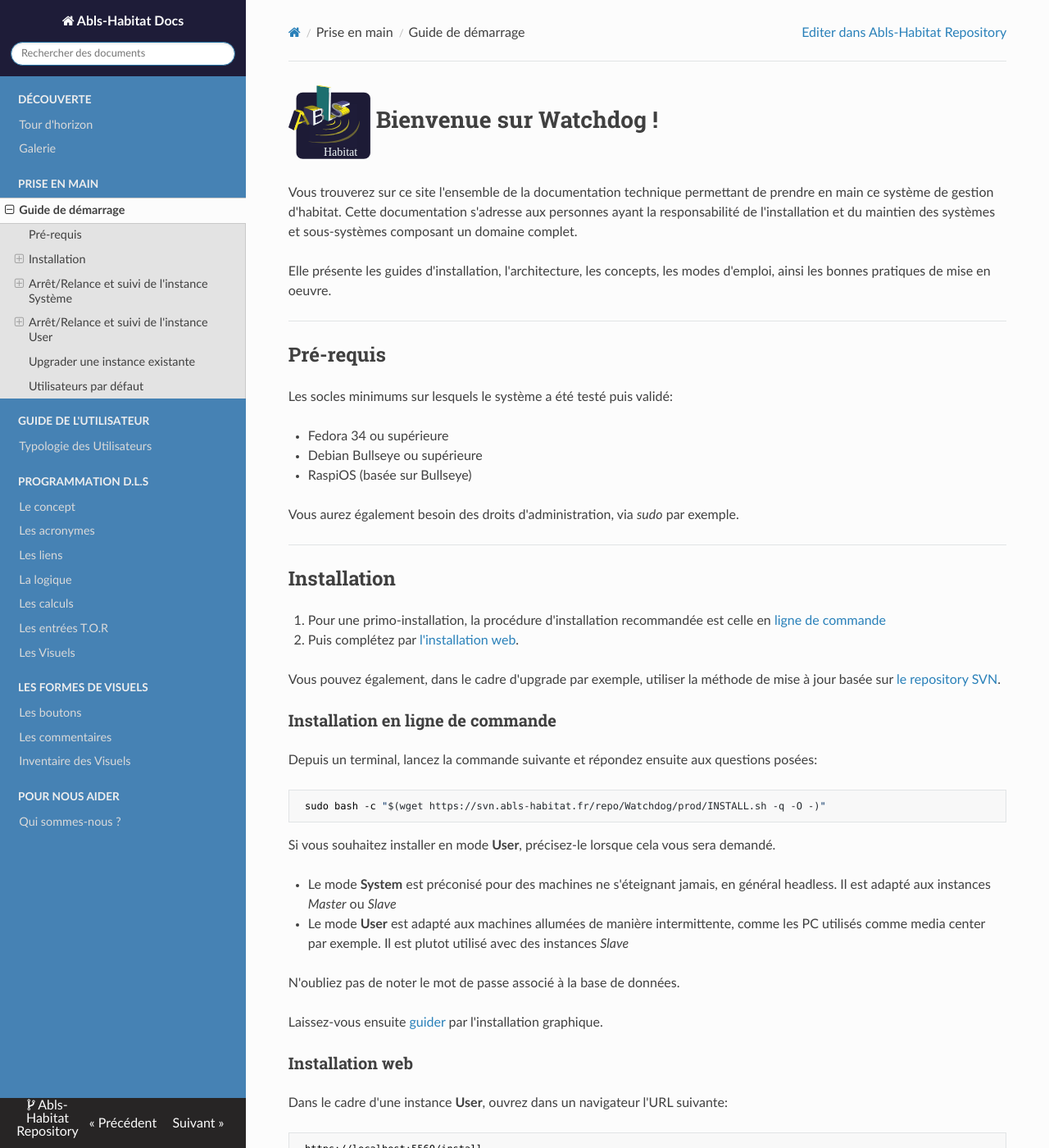
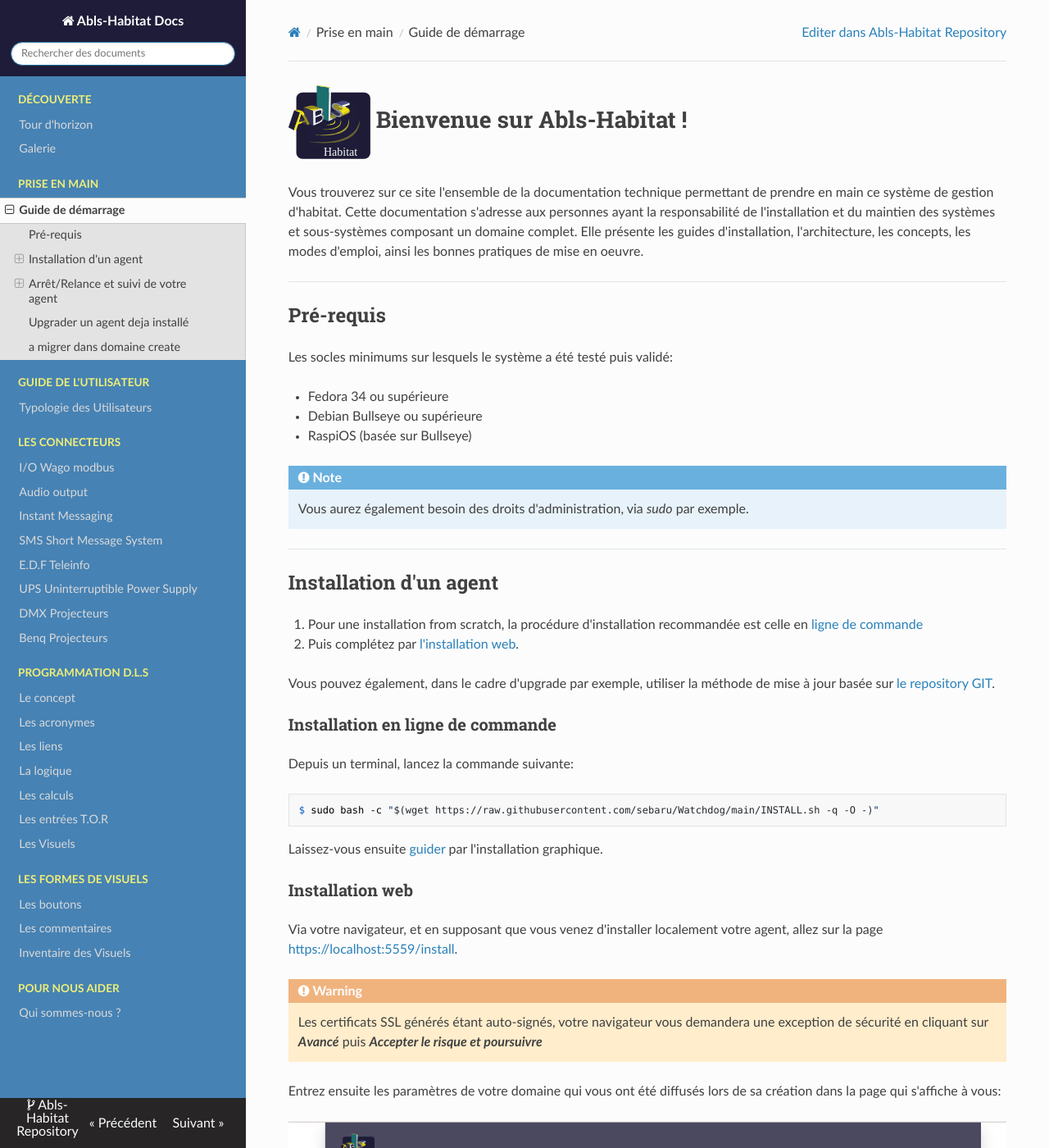
Before and after one commit to sebaru/abls-habitat-docs, an MkDocs documentation site: the page built from src/guide_demarrage.md, in a window 1280 px wide and 1400 px high. Shown: the whole window at 82% size. Built offline with MkDocs 1.6.1, drawn with Linux system fonts in a browser that asks for light colours; nearby versions of some CDN libraries; some of the changed text lies outside the part shown.

Commit message:
DOCS: Adding multiples data

```diff
--- a/mkdocs.yml
+++ b/mkdocs.yml
@@ -17,6 +17,15 @@ nav:
    - Guide de démarrage: guide_demarrage.md
  - Guide de l'utilisateur:
    - Typologie des Utilisateurs: users.md
+ - Les connecteurs:
+   - I/O Wago modbus: io_modbus.md
+   - Audio output: io_audio.md
+   - Instant Messaging: io_imsgs.md
+   - SMS Short Message System: io_smsg.md
+   - E.D.F Teleinfo: io_teleinfoedf.md
+   - UPS Uninterruptible Power Supply: io_ups.md
+   - DMX Projecteurs: io_dmx.md
+   - Benq Projecteurs: io_projo.md
  - Programmation D.L.S:
    - Le concept: dls.md
    - Les acronymes: dls_acronymes.md
@@ -35,3 +44,6 @@ nav:
 theme:
  name: readthedocs
  locale: fr
+
+markdown_extensions:
+  - admonition
--- a/src/extra.css
+++ b/src/extra.css
@@ -6,4 +6,4 @@
  img[alt="imgvisuel"] { max-width:128px; max-height:128px }
  img[alt="imgmax800"] { max-width:800px; max-height:800px }
 
- .caption-text { color: #EEE; }
+ .caption-text { color: #EE7; }
--- a/src/guide_demarrage.md
+++ b/src/guide_demarrage.md
@@ -1,8 +1,7 @@
-# <img src="/img/abls.svg" width=100> Bienvenue sur Watchdog !
+# <img src="/img/abls.svg" width=100> Bienvenue sur Abls-Habitat !
 
 Vous trouverez sur ce site l'ensemble de la documentation technique permettant de prendre en main ce système de gestion d'habitat.
 Cette documentation s'adresse aux personnes ayant la responsabilité de l'installation et du maintien des systèmes et sous-systèmes composant un domaine complet.
-
 Elle présente les guides d'installation, l'architecture, les concepts, les modes d'emploi, ainsi les bonnes pratiques de mise en oeuvre.
 
 ---
@@ -14,64 +13,51 @@ Les socles minimums sur lesquels le système a été testé puis validé:
 * Debian Bullseye ou supérieure
 * RaspiOS (basée sur Bullseye)
 
-Vous aurez également besoin des droits d'administration, via *sudo* par exemple.
+!!! Note
+    Vous aurez également besoin des droits d'administration, via *sudo* par exemple.
 
 ---
-##Installation
+##Installation d'un agent
 
-1. Pour une primo-installation, la procédure d'installation recommandée est celle en [ligne de commande](#installation-en-ligne-de-commande)
+1. Pour une installation from scratch, la procédure d'installation recommandée est celle en [ligne de commande](#installation-en-ligne-de-commande)
 1. Puis complétez par [l'installation web](#installation-web).
 
-Vous pouvez également, dans le cadre d'upgrade par exemple, utiliser la méthode de mise à jour basée sur [le repository SVN](#upgrader-une-instance-existante).
+Vous pouvez également, dans le cadre d'upgrade par exemple, utiliser la méthode de mise à jour basée sur [le repository GIT](#upgrader-une-instance-existante).
 
 ###Installation en ligne de commande
 
-Depuis un terminal, lancez la commande suivante et répondez ensuite aux questions posées:
+Depuis un terminal, lancez la commande suivante:
 
-     sudo bash -c "$(wget https://svn.abls-habitat.fr/repo/Watchdog/prod/INSTALL.sh -q -O -)"
-
-Si vous souhaitez installer en mode **User**, précisez-le lorsque cela vous sera demandé.
-
-* Le mode **System** est préconisé pour des machines ne s'éteignant jamais, en général headless. Il est adapté aux instances *Master* ou *Slave*
-* Le mode **User** est adapté aux machines allumées de manière intermittente, comme les PC utilisés comme media center par exemple.
-Il est plutot utilisé avec des instances *Slave*
-
-N'oubliez pas de noter le mot de passe associé à la base de données.
+    $ sudo bash -c "$(wget https://raw.githubusercontent.com/sebaru/Watchdog/main/INSTALL.sh -q -O -)"
 
 Laissez-vous ensuite [guider](#installation-web) par l'installation graphique.
 
 ### Installation web
 
-Dans le cadre d'une instance **User**, ouvrez dans un navigateur l'URL suivante:
+Via votre navigateur, et en supposant que vous venez d'installer localement votre agent, allez sur la page [https://localhost:5559/install](https://localhost:5559/install).
 
-     https://localhost:5560/install
+!!! warning
 
-Pour une instance **System**, remplacez *localhost* par le nom de la machine qui héberge cette instance.
+    Les certificats SSL générés étant auto-signés, votre navigateur vous demandera une exception de sécurité
+    en cliquant sur ***Avancé*** puis ***Accepter le risque et poursuivre***
 
-Vous obtiendrez la page d'installation suivante après avoir accepté l'exception de sécurité liée au certificat SSL auto-signé:
+Entrez ensuite les paramètres de votre domaine qui vous ont été diffusés lors de sa création dans la page qui s'affiche à vous:
 
 ![install](/img/ihm_install.png)
 
-Entrez alors les paramètres de votre nouvelle instance.
-Pour une instance **Master** en mode **System**, la configuration par défaut est adaptée.
+Entrez alors les deux paramètres spécifiques de votre domaine:
+1. Le domain_uuid
+1. Le domain_secret
 
-1. Le nom de votre habitat (exemple: *Ma maison*, *Mon appart*)
-1. Le nom du serveur de base de données associé. Pour une instance *Master*, *localhost* est le choix par défaut.
-Pour une instance **Slave** le serveur de base de données est en général celui portant l'instance **Master**
-1. Le port présentant le service de base de données, par défaut *3306*
-1. Le nom de la base de données, par défaut *WatchdogDB*
-1. Le nom de l'utilisateur de la base de données, par défaut *watchdog*
-1. Le mot de passe associé a l'utilisateur, noté lors de la première phase d'installation en ligne de commande
-1. L'utilisateur système qui fera tourner le service. Par défaut *watchdog*. Porte uniquement pour les instances en mode **System**
-1. Précisez si le *working directory* est le home (SubDirectory=*No*), ou home/.watchdog (SubDirectory=*Yes*)
-1. Précisez si l'instance est **Master** ou **Slave**
-1. Enfin, dans le cadre d'instance **Slave**, précisez le hostname de l'instance **Master**
+!!! Danger
+    Le ***domain_secret*** est une données confidentielle qui ne doit jamais être diffusée
 
 ---
-## Arrêt/Relance et suivi de l'instance **Système**
+## Arrêt/Relance et suivi de votre agent
+
 ###Commandes de lancement et d'arret
 
-Les commandes suivantes permettent alors de demarrer, stopper, restarter l'instance Système:
+Les commandes suivantes permettent alors de demarrer, stopper, redémarrer l'agent sur votre Système:
 
     [watchdog@Server ~]$ sudo systemctl start Watchdogd.service
     [watchdog@Server ~]$ sudo systemctl stop Watchdogd.service
@@ -84,39 +70,25 @@ Les commandes suivantes permettent d'afficher les logs de l'instance:
     [watchdog@Server ~]$ sudo journalctl -f -u Watchdogd.service
 
 ---
-## Arrêt/Relance et suivi de l'instance **User**
-
-###Commandes de lancement et d'arret
-
-Les commandes suivantes permettent alors de demarrer, stopper, restarter l'instance en UserMode:
-
-    [moi@Server ~]$ systemctl --user start Watchdogd-user.service
-    [moi@Server ~]$ systemctl --user stop Watchdogd-user.service
-    [moi@Server ~]$ systemctl --user restart Watchdogd-user.service
-
-### Commandes d'affichage des logs
-
-Les commandes suivantes permettent d'afficher les logs de l'instance:
-
-    [moi@Server ~]$ journalctl --user -f -u Watchdogd-user.service
-
----
-##Upgrader une instance existante
+##Upgrader un agent deja installé
 
 Pour mettre à niveau votre instance, vous pouvez suivre les mises à jour automatiques de la branche de production
-du repository **[prod](https://svn.abls-habitat.fr/websvn/browse/Watchdog/prod/)**.
+du repository **[Github](https://github.com/sebaru/Watchdog.git)**.
 
 Pour cela, tapez les commandes suivantes dans un terminal:
 
-    svn co https://svn.abls-habitat.fr/repo/Watchdog/prod Watchdog
-    cd Watchdog
-    ./autogen.sh
-    sudo make install
-    sudo systemctl restart Watchdogd
+    $ git clone https://github.com/sebaru/Watchdog.git abls-habitat-agent
+    $ cd abls-habitat-agent
+    $ ./autogen.sh
+    $ sudo make install
+    $ cd ..
+    $ rm -rf abls-habitat-agent
+    $ sudo systemctl restart Watchdogd
 
 
 ---
-## Utilisateurs par défaut
+## a migrer dans domaine create
+Utilisateurs par défaut
 
 A l'installation, deux comptes sont pre-enregistrés: les comptes **root** et **guest**
 
```
Also changed, not shown: src/auteurs.md (+9 -1 lines), src/dls.md (+1 -1 lines), src/index.md (+7 -6 lines).
